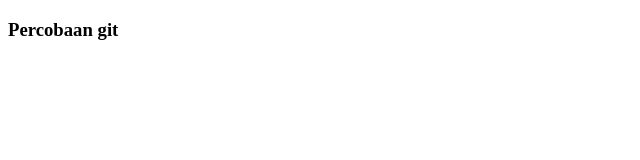
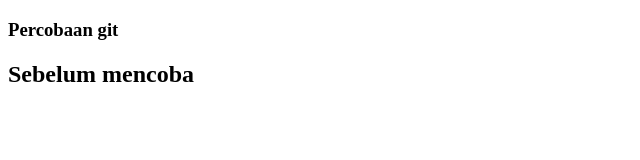
Before and after one commit to Alimhidayat/git_github, a plain HTML site: page index.html in a window 1280 px wide. Shown: the whole page, without its empty margins (0-640 px from the left). Drawn offline with Linux system fonts and the light colour scheme.

Commit message:
menambahkan

```diff
--- a/index.html
+++ b/index.html
@@ -6,5 +6,7 @@
   </head>
   <body>
     <h3>Percobaan git</h3>
+    <h2>Sebelum mencoba</h2>
   </body>
+
 </html>
```
